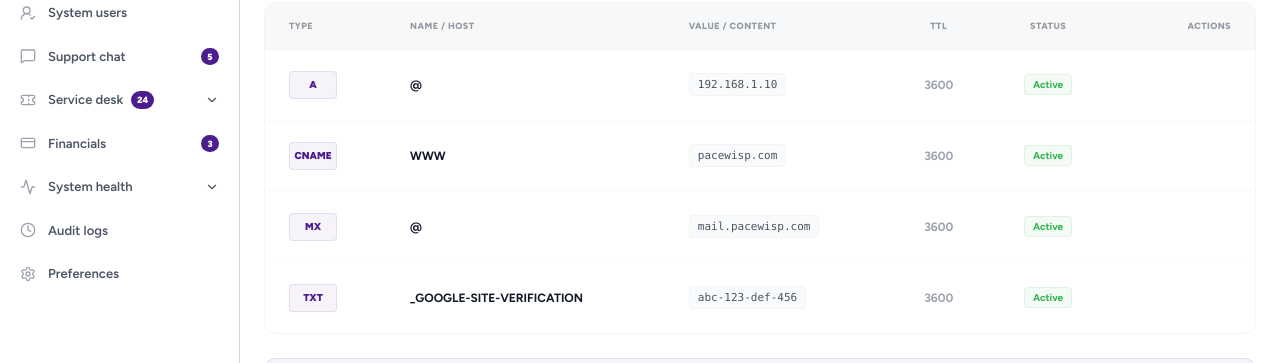
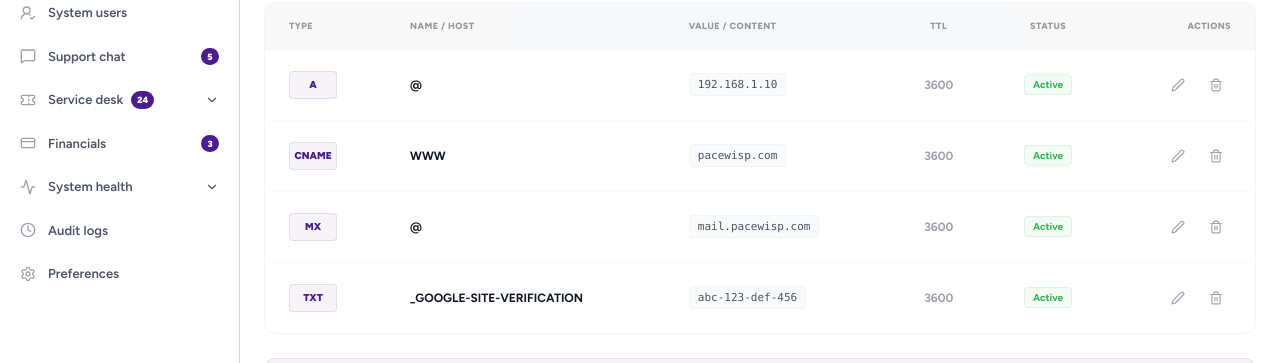
Before and after one commit to dennismutuku2005/pacewebsite, a Next.js app in the folder paceadmin/: page /dashboard/domains/dns in a window 1280 px wide. Shown: the part 332-695 px from the top of the page. Built offline with nearby package versions, Linux system fonts and the light colour scheme.

Commit message:
Auto-update: page.js

```diff
--- a/paceadmin/src/app/dashboard/domains/dns/page.js
+++ b/paceadmin/src/app/dashboard/domains/dns/page.js
@@ -105,11 +105,11 @@ export default function DNSManagementPage() {
                                             <Badge variant="success">{record.status}</Badge>
                                         </td>
                                         <td className="px-6 py-5 text-right">
-                                            <div className="flex justify-end gap-2 opacity-0 group-hover:opacity-100 transition-all">
-                                                <button className="p-2 text-admin-dim hover:text-pace-purple hover:bg-gray-50 rounded-lg transition-all">
+                                            <div className="flex justify-end gap-2 transition-all">
+                                                <button className="p-2 text-admin-dim hover:text-pace-purple hover:bg-gray-50 rounded-lg transition-all" title="Edit Record">
                                                     <Edit2 size={14} />
                                                 </button>
-                                                <button className="p-2 text-admin-dim hover:text-red-500 hover:bg-red-50 rounded-lg transition-all">
+                                                <button className="p-2 text-admin-dim hover:text-red-500 hover:bg-red-50 rounded-lg transition-all" title="Delete Record">
                                                     <Trash2 size={14} />
                                                 </button>
                                             </div>
```
